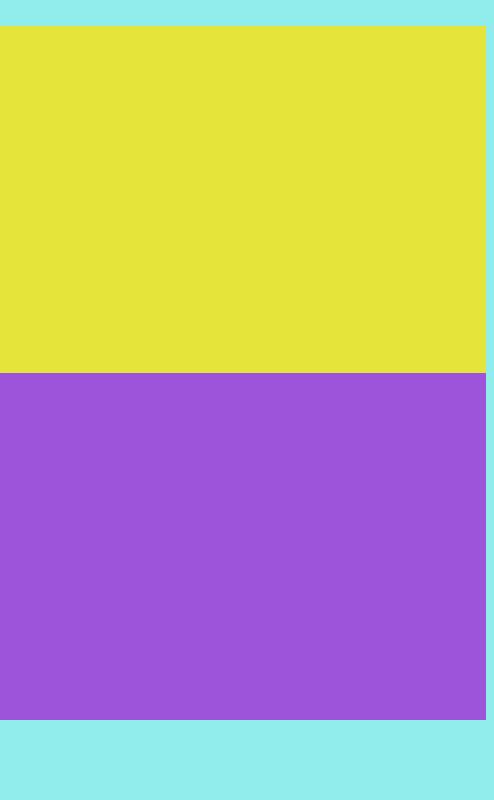
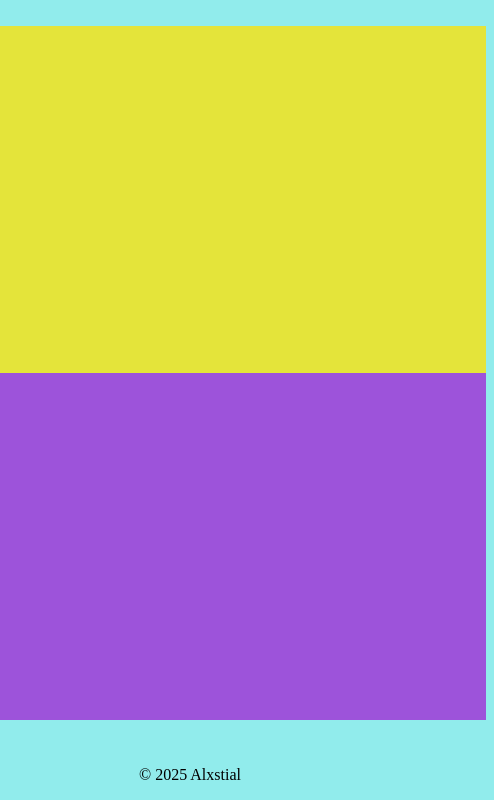
Before and after one commit to aledepau101/Alxstial-Music-Page, a plain HTML site: page music.html in a window 1280 px wide. Shown: the full height of the page, 786-1280 px from the left. Drawn offline with Linux system fonts and the light colour scheme.

Commit message:
Copyright Footer
Added copyright claimer on the music and teaser pages

```diff
--- a/music.html
+++ b/music.html
@@ -27,5 +27,8 @@
             <img src="https://t2.genius.com/unsafe/340x340/https%3A%2F%2Fimages.genius.com%2F0ed5ec3fee01830800fec27dae5a644b.1000x1000x1.png">
         </a>
     </div>
+    <div class="footer">
+        <p>© 2025 Alxstial</p>
+    </div>
 </body>
 </html>
```
Also changed, not shown: teaser.html (+3 -0 lines).
